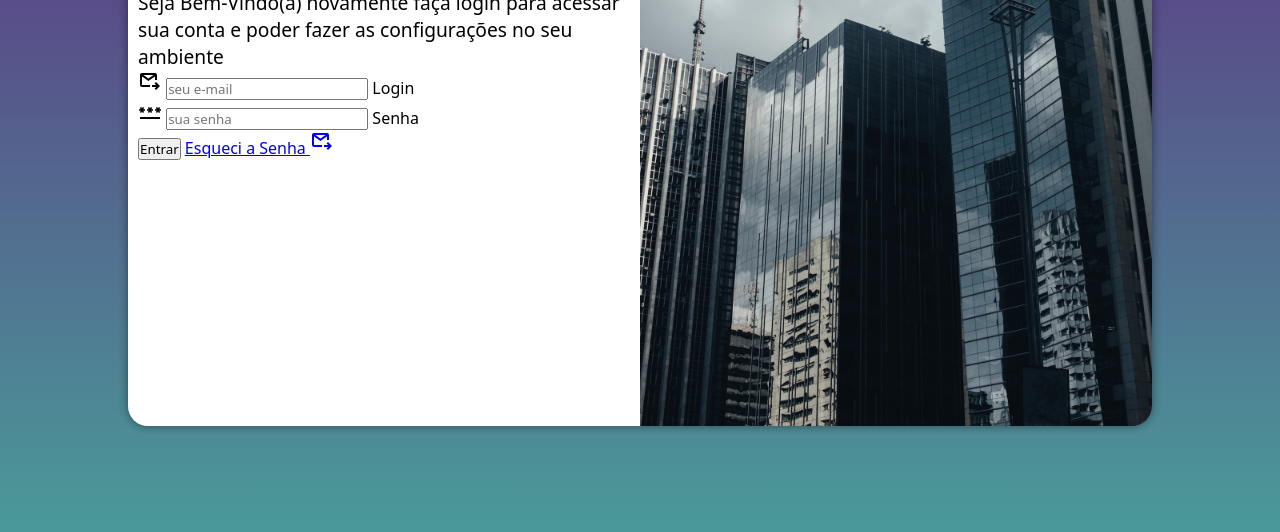
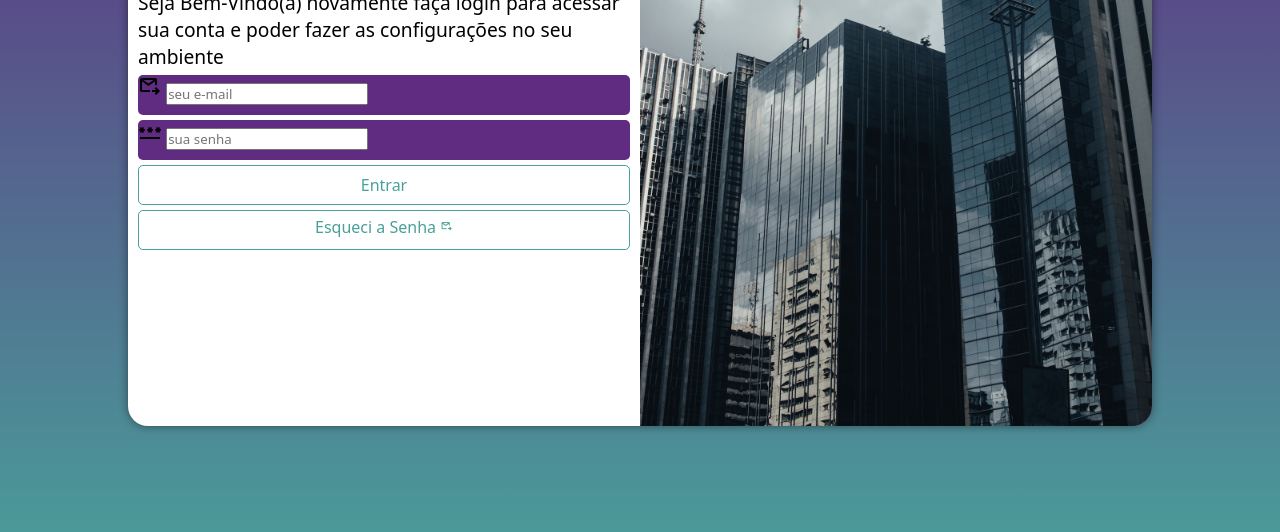
Before and after one commit to Caio-Arrais/login-page, a plain HTML site: page index.html in a window 1280 px wide. Shown: the part 224-756 px from the top of the page. Drawn offline with nearby package versions, Linux system fonts and the light colour scheme.

Commit message:
estilização dos botões

```diff
--- a/index.html
+++ b/index.html
@@ -49,8 +49,8 @@
               />
               <label for="isenha">Senha</label>
             </div>
-            <input type="submit" value="Entrar" />
-            <a href="esqueci.html">
+            <input type="submit" value="Entrar" class="botao" />
+            <a href="esqueci.html" class="botao">
               Esqueci a Senha <span class="material-symbols-outlined"> outgoing_mail </span></a
             >
           </form>
--- a/styles/style.css
+++ b/styles/style.css
@@ -62,3 +62,59 @@ div#formulario > h1 {
 div#formulario > p {
   font-size: 0.8em;
 }
+
+form > div.campo {
+  display: block;
+  background-color: var(--cor2);
+  width: 100%;
+  border-radius: 5px;
+  height: 40px;
+  margin: 5px 0px;
+}
+
+div.campo > label {
+  display: none;
+}
+
+form > input[type='submit'] {
+  display: block;
+  text-align: center;
+  font-size: 1em;
+  width: 100%;
+  height: 40px;
+  background-color: white;
+  color: var(--cor1);
+  border: solid 1px var(--cor1);
+  border-radius: 5px;
+  cursor: pointer;
+}
+
+form > input[type='submit']:hover {
+  background-color: var(--cor1);
+  color: white;
+}
+
+form > a.botao {
+  display: block;
+  text-align: center;
+  text-decoration: none;
+  font-size: 1em;
+  width: 100%;
+  height: 40px;
+  padding-top: 5px;
+  margin-top: 5px;
+  background-color: white;
+  color: var(--cor1);
+  border: solid 1px var(--cor1);
+  border-radius: 5px;
+  cursor: pointer;
+}
+
+form > a.botao:hover {
+  background-color: var(--cor1);
+  color: white;
+}
+
+form > a.botao > span {
+  font-size: 0.8em;
+}
```
